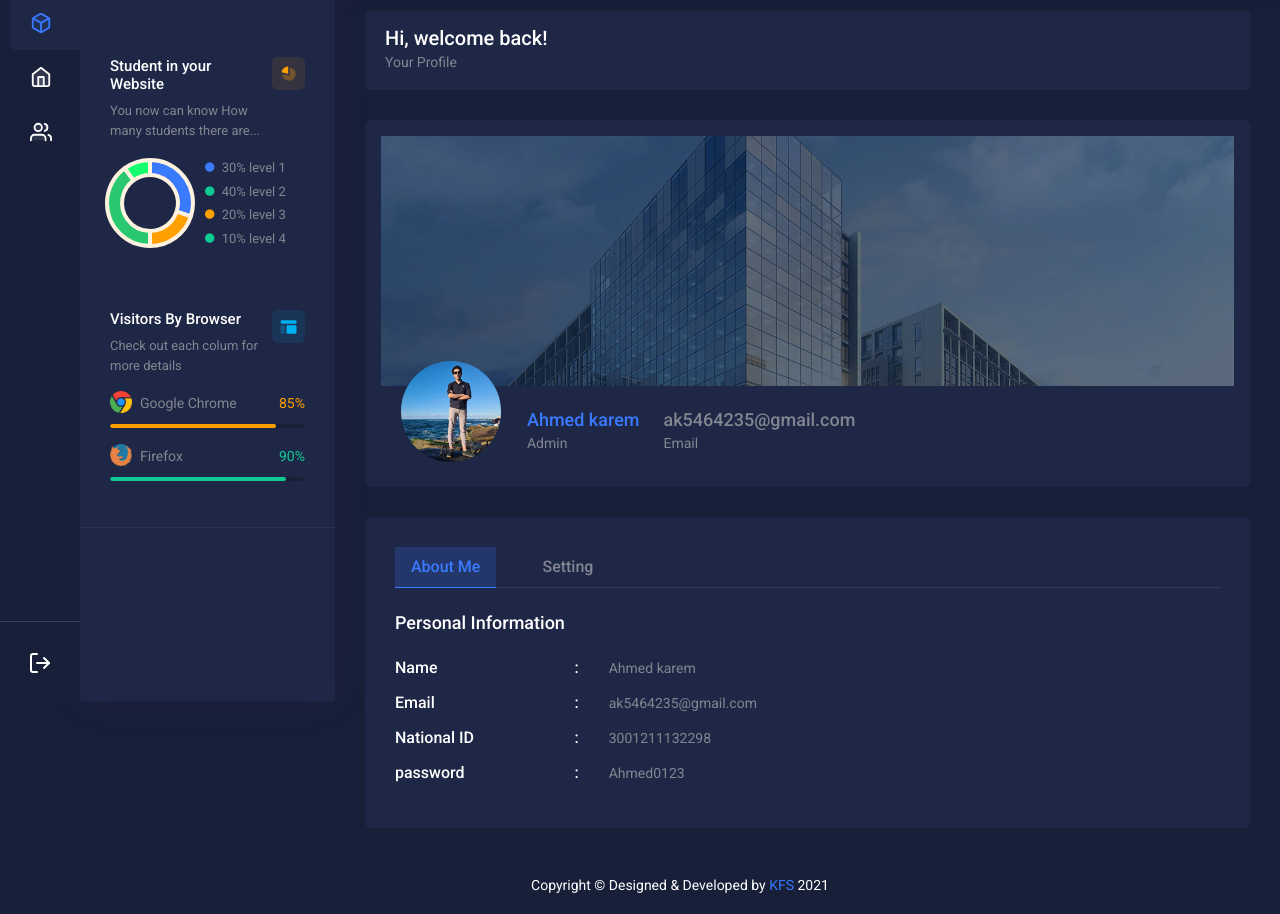
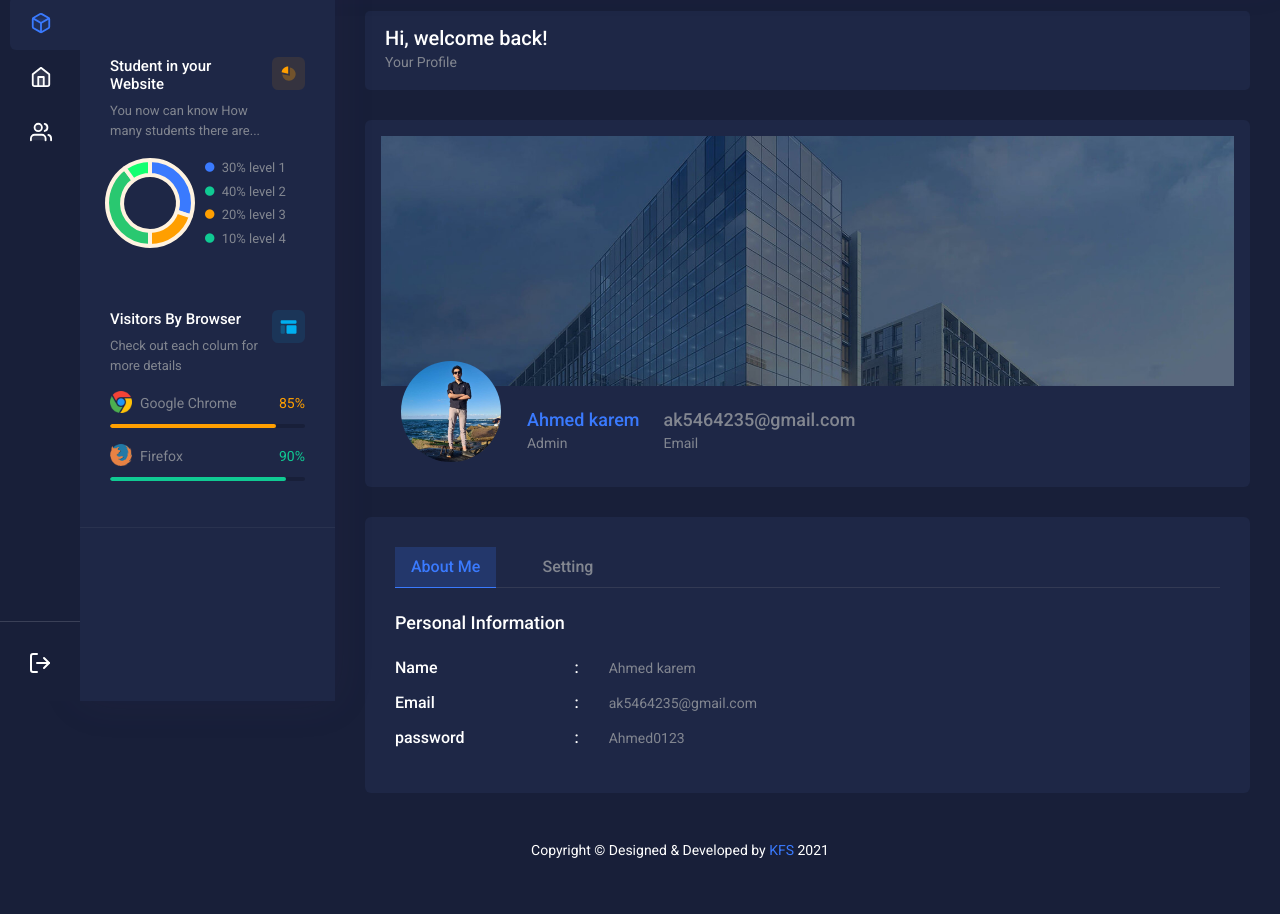
Before and after one commit to Ahmedkarem701/kfc-admin, a plain HTML site: page profile.html in a window 1280 px wide. Shown: the part 99-1013 px from the top of the page. After the commit the page ends 977 px from the top, so only its background shows below. Drawn offline with nearby package versions, Linux system fonts and the light colour scheme.

Commit message:
Update profile.html

```diff
--- a/profile.html
+++ b/profile.html
@@ -374,13 +374,6 @@
 													</div>
 													<div class="row mb-2">
 														<div class="col-3">
-															<h5 class="f-w-500">National ID <span class="pull-right">:</span></h5>
-														</div>
-														<div class="col-9"><span>3001211132298</span>
-														</div>
-													</div>
-													<div class="row mb-2">
-														<div class="col-3">
 															<h5 class="f-w-500">password <span class="pull-right">:</span>
 															</h5>
 														</div>
```
